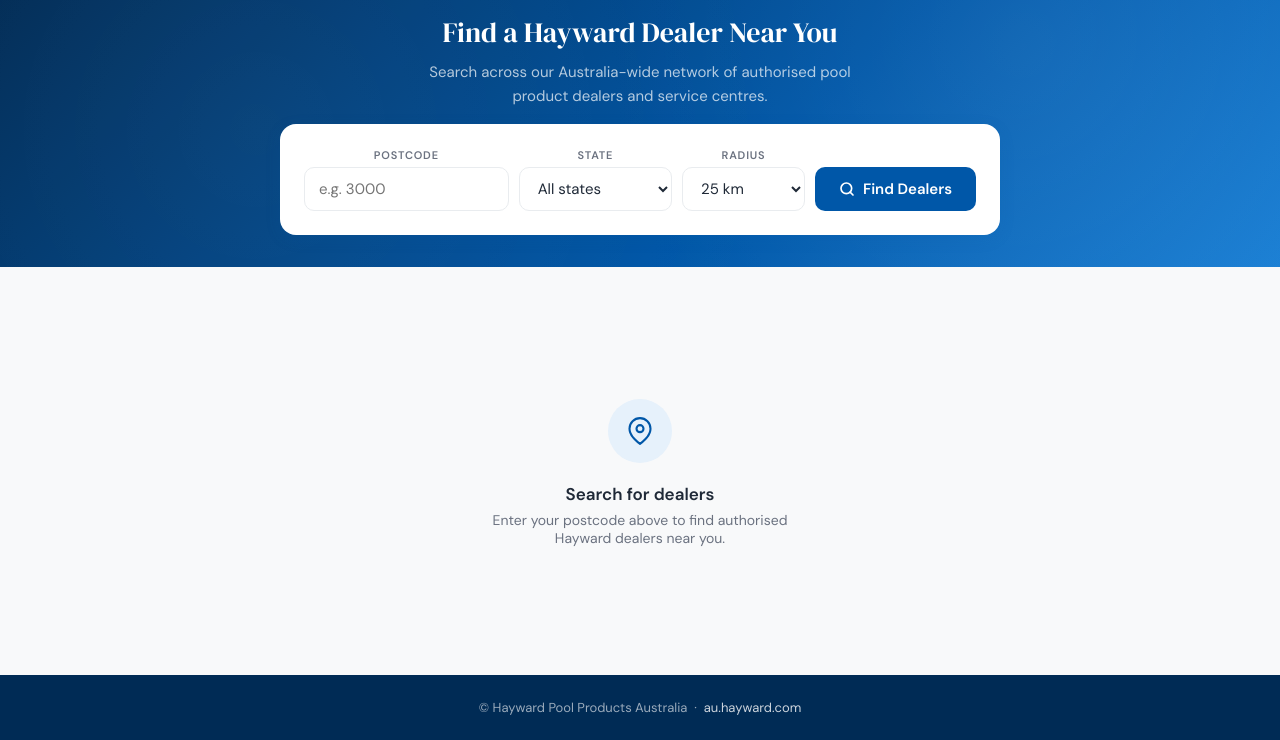
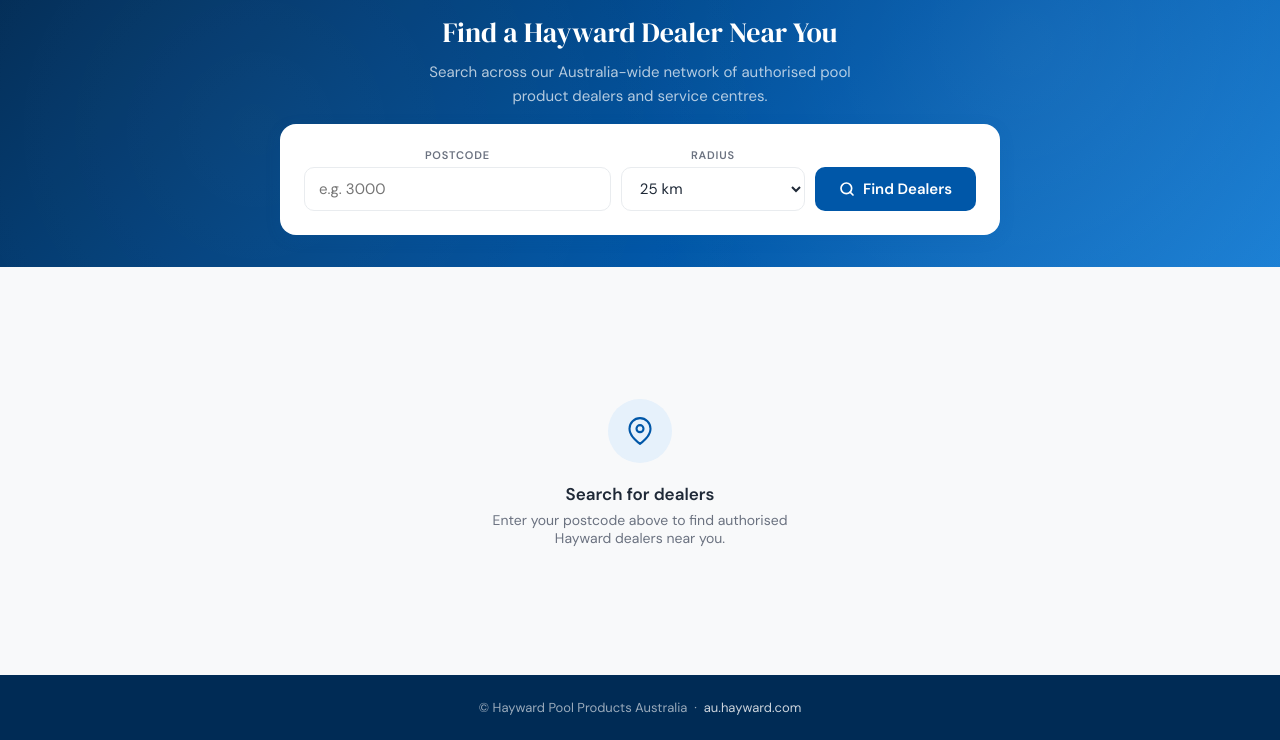
Before and after one commit to haywardpoolproductsaustralia/dealer-locator, a website: page index.html in a window 1280 px wide. Shown: the part 72-812 px from the top of the page. Drawn offline with Linux system fonts and the light colour scheme.

Commit message:
Update index.html

```diff
--- a/index.html
+++ b/index.html
@@ -411,20 +411,7 @@
         <label for="postcodeInput">Postcode</label>
         <input type="text" id="postcodeInput" placeholder="e.g. 3000" maxlength="4" inputmode="numeric" autocomplete="postal-code" />
       </div>
-      <div class="search-field sf-state">
-        <label for="stateFilter">State</label>
-        <select id="stateFilter">
-          <option value="">All states</option>
-          <option value="VIC">VIC</option>
-          <option value="NSW">NSW</option>
-          <option value="QLD">QLD</option>
-          <option value="SA">SA</option>
-          <option value="WA">WA</option>
-          <option value="TAS">TAS</option>
-          <option value="ACT">ACT</option>
-          <option value="NT">NT</option>
-        </select>
-      </div>
+
       <div class="search-field sf-radius">
         <label for="radiusSelect">Radius</label>
         <select id="radiusSelect">
@@ -532,7 +519,7 @@
         const dist  = d.distance != null ? `${Math.round(d.distance)} km` : '';
         const mapsUrl = `https://www.google.com/maps/search/?api=1&query=${encodeURIComponent(addr || name)}`;
 
-        let badge = dist ? `<span class="dist-badge">...${dist}</span>` : '';
+       let badge = dist ? `<span class="dist-badge"><svg viewBox="0 0 24 24" style="width:10px;height:10px;fill:none;stroke:var(--blue);stroke-width:2.5"><path d="M21 10c0 7-9 13-9 13s-9-6-9-13a9 9 0 0 1 18 0z"/><circle cx="12" cy="10" r="3"/></svg>${dist} from ${esc(postcode)}</span>` : '';
 
         let contacts = '';
         if (phone) contacts += `<div class="contact-item"><svg viewBox="0 0 24 24" stroke-linecap="round" stroke-linejoin="round"><path d="M22 16.92v3a2 2 0 0 1-2.18 2 19.79 19.79 0 0 1-8.63-3.07A19.5 19.5 0 0 1 4.69 13a19.79 19.79 0 0 1-3.07-8.67A2 2 0 0 1 3.6 2h3a2 2 0 0 1 2 1.72c.127.96.361 1.903.7 2.81a2 2 0 0 1-.45 2.11L7.91 9.91a16 16 0 0 0 6.16 6.16l.91-.91a2 2 0 0 1 2.11-.45c.907.339 1.85.573 2.81.7A2 2 0 0 1 22 16.92z"/></svg>${esc(phone)}</div>`;
```
